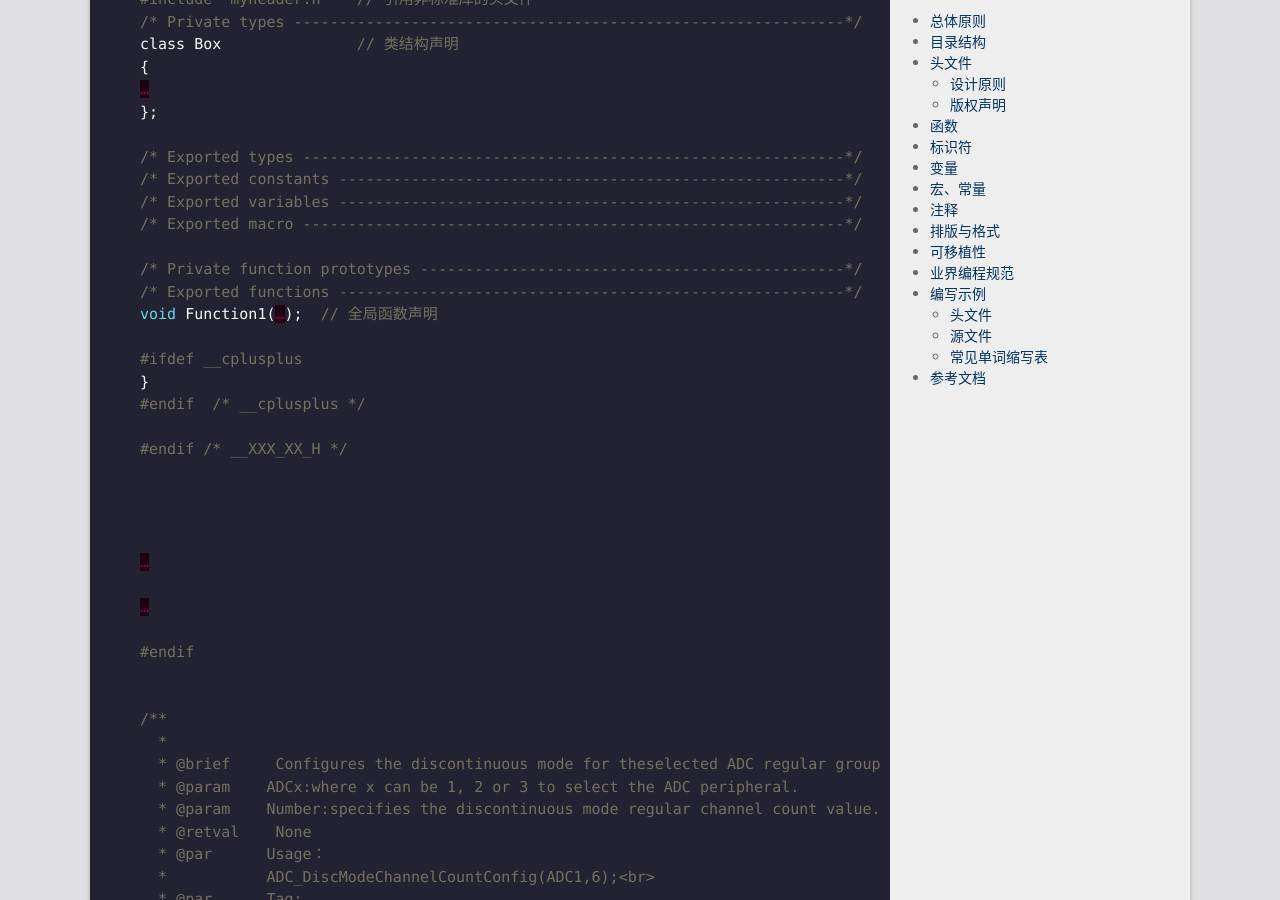
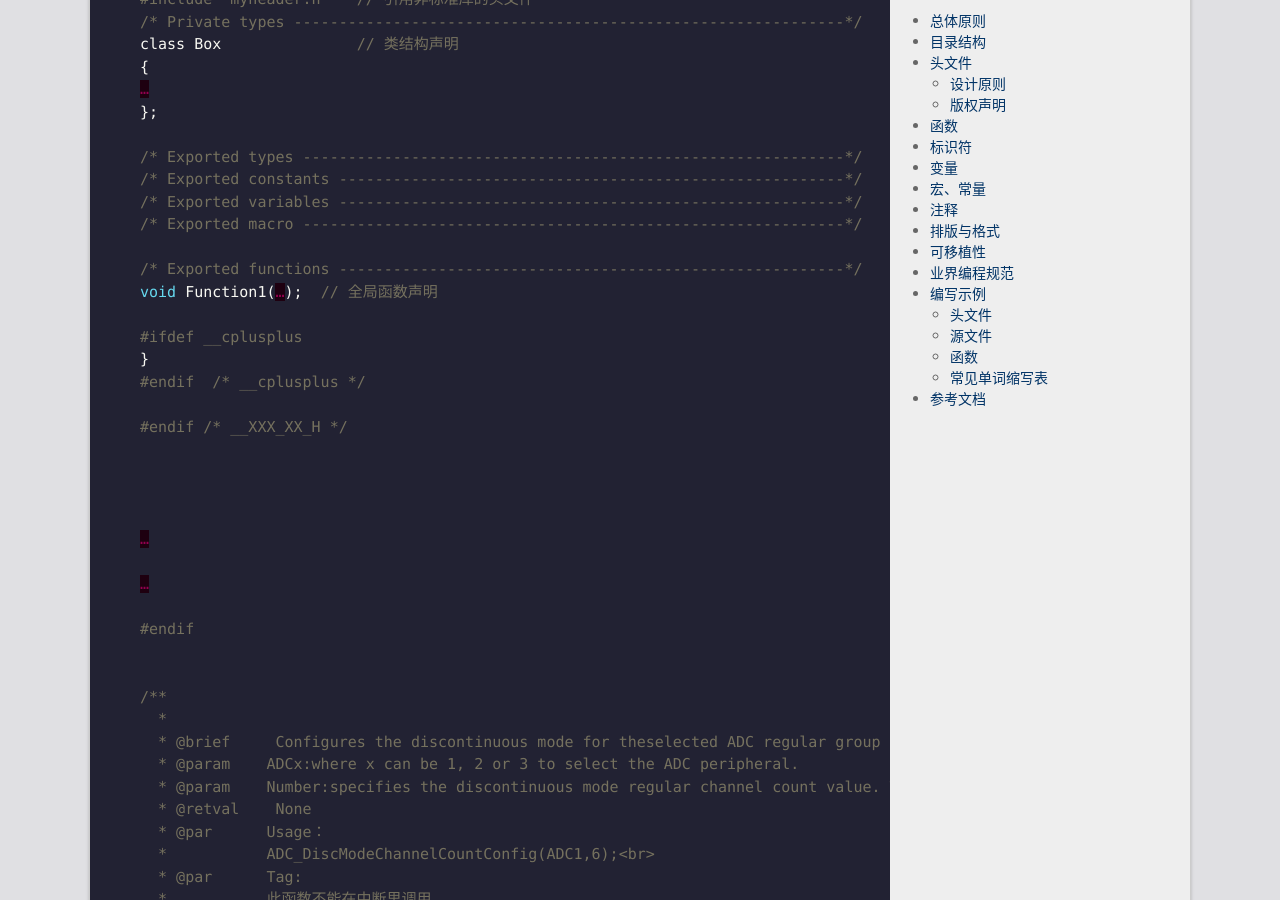
Before and after one commit to LonlyStack/LonlyPan.github.io, a Jekyll site: the page built from _posts/2019-9-3-编码规范.md, in a window 1280 px wide and 900 px high, scrolled down 4284 px. Built offline with Jekyll 4.4.1, drawn with Linux system fonts in a browser that asks for light colours; some of the changed text lies outside the part shown.

Commit message:
修改文件: _posts/2019-9-3-编码规范.md

````diff
--- a/_posts/2019-9-3-编码规范.md
+++ b/_posts/2019-9-3-编码规范.md
@@ -155,7 +155,6 @@
 /* Exported variables --------------------------------------------------------*/
 /* Exported macro ------------------------------------------------------------*/
 
-/* Private function prototypes -----------------------------------------------*/
 /* Exported functions --------------------------------------------------------*/
 void Function1(…);  // 全局函数声明
 
@@ -234,7 +232,11 @@
 }
 #endif  /* __cplusplus */
 
+```
 
+### 函数
+
+```c
 /**
   * @brief Configures the discontinuousmode for the selected ADC regular group channel.
   * @param ADCx: where x can be 1, 2 or 3 toselect the ADC peripheral.
@@ -253,7 +255,6 @@
     语句***********;         /*关键语句的注释格式       */
     语句*******;             /*实现*****************功能*/
 }
-
 ```
 
 ### 常见单词缩写表
````
Also changed, not shown: other parts of _posts/2019-9-3-编码规范.md (+0 -1 lines).
